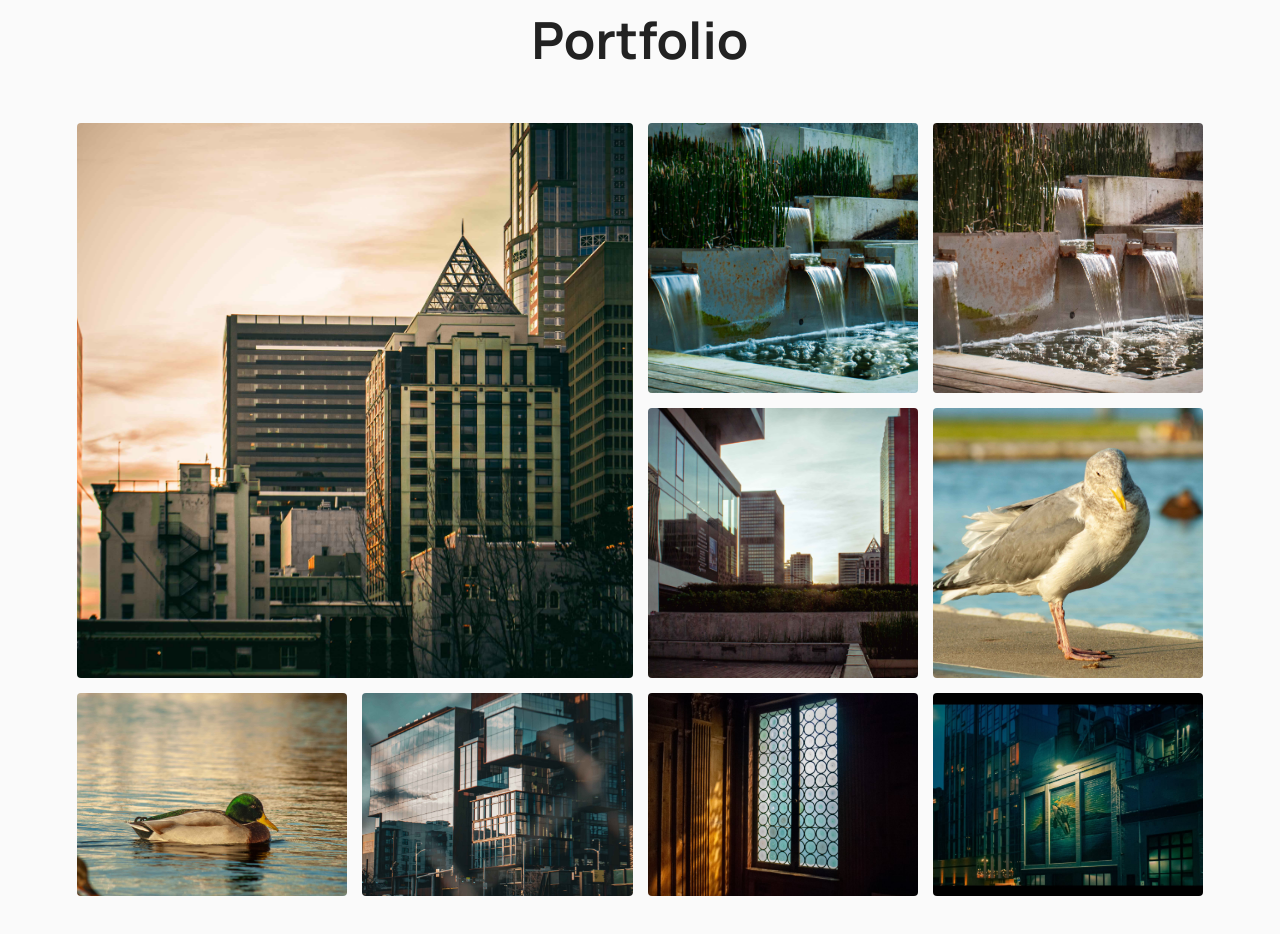
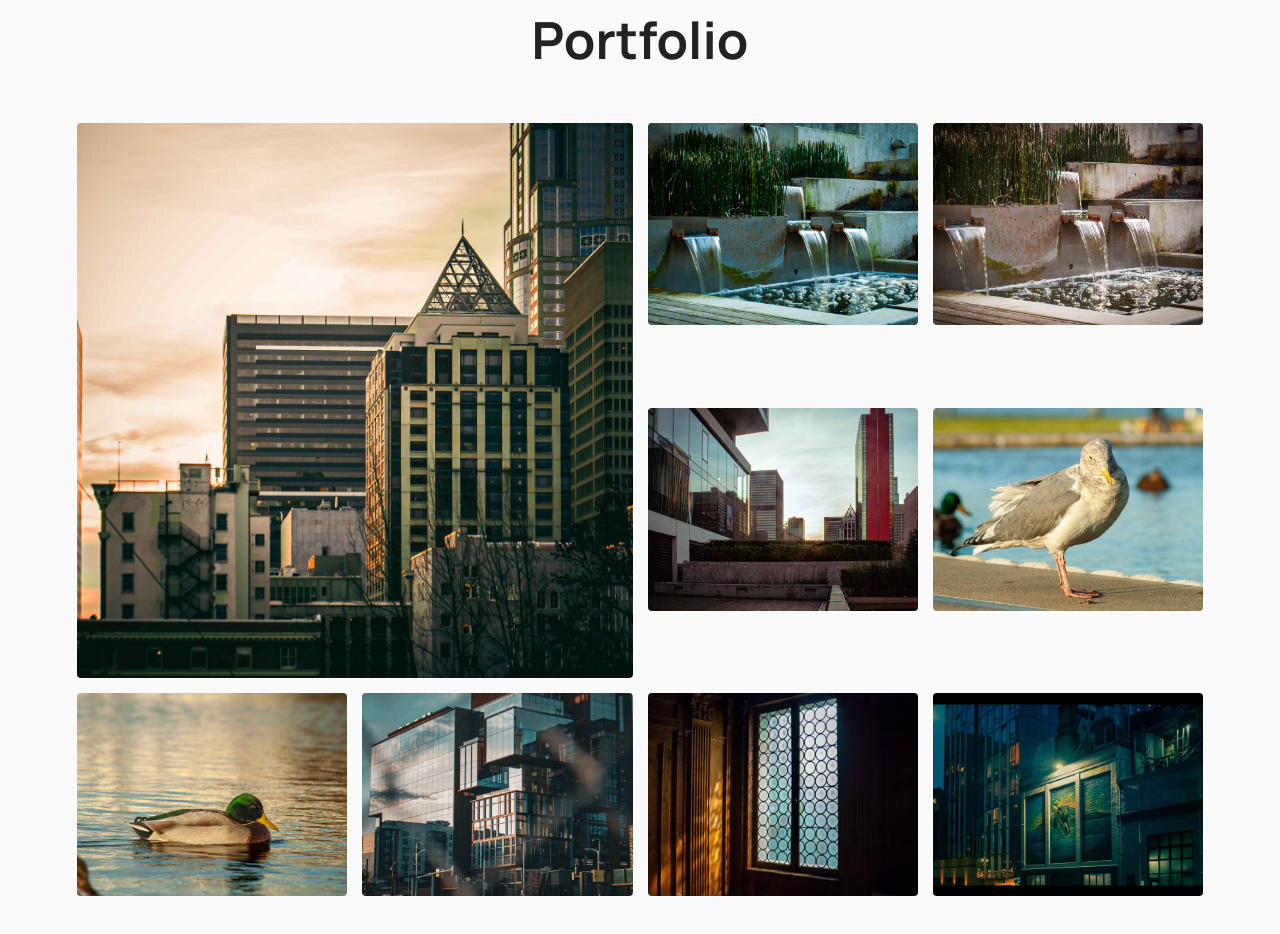
Before and after one commit to nazimzee8/Photography_Website, a React (Create React App) app in the folder my-website/: page / in a window 1280 px wide. Shown: the part 1800-2734 px from the top of the page. Built offline with nearby package versions, Linux system fonts and the light colour scheme.

Commit message:
Implementing new changes.

```diff
--- a/my-website/src/App.css
+++ b/my-website/src/App.css
@@ -105,7 +105,6 @@ body { font-family: var(--font-sans); color: #222; line-height: 1.7; }
 .hero-gallery {
     display: grid;
     grid-template-columns: repeat(auto-fit, minmax(220px, 1fr));
-    grid-auto-rows: minmax(165px, auto);
     gap: 15px;
     margin: 60px auto 0;
     max-width: min(1200px, 100%);
@@ -114,10 +113,9 @@ body { font-family: var(--font-sans); color: #222; line-height: 1.7; }
 
 .hero-img {
     width: 100%;
-    height: 100%;
-    min-height: 165px;
-    aspect-ratio: 4 / 3;
-    object-fit: cover;
+    height: auto; /* Let aspect-ratio control height */
+    aspect-ratio: 4 / 3; /* Maintain 4:3 proportion */
+    object-fit: cover; /* Crop to fill if needed */
     border-radius: 4px;
 }
 
@@ -239,7 +237,6 @@ body { font-family: var(--font-sans); color: #222; line-height: 1.7; }
 .portfolio-grid-7 {
     display: grid;
     grid-template-columns: repeat(auto-fit, minmax(220px, 1fr));
-    grid-auto-rows: minmax(165px, auto);
     gap: 15px;
     margin: 40px auto 0;
     max-width: min(1200px, 100%);
@@ -248,16 +245,16 @@ body { font-family: var(--font-sans); color: #222; line-height: 1.7; }
 
 .portfolio-grid-7 img {
     width: 100%;
-    height: 100%;
-    min-height: 165px;
-    aspect-ratio: 4 / 3;
-    object-fit: cover;
+    height: auto; /* Let aspect-ratio control height */
+    aspect-ratio: 4 / 3; /* Maintain 4:3 proportion */
+    object-fit: cover; /* Crop to fill if needed */
     border-radius: 4px;
 }
+
 .portfolio-grid-7 img:nth-child(1) {
     grid-column: span 2;
     grid-row: span 2;
-    aspect-ratio: 1 / 1;
+    aspect-ratio: 1 / 1; /* Square for the hero image */
 }
 
 /* --- CONTACT SECTION --- */
```
